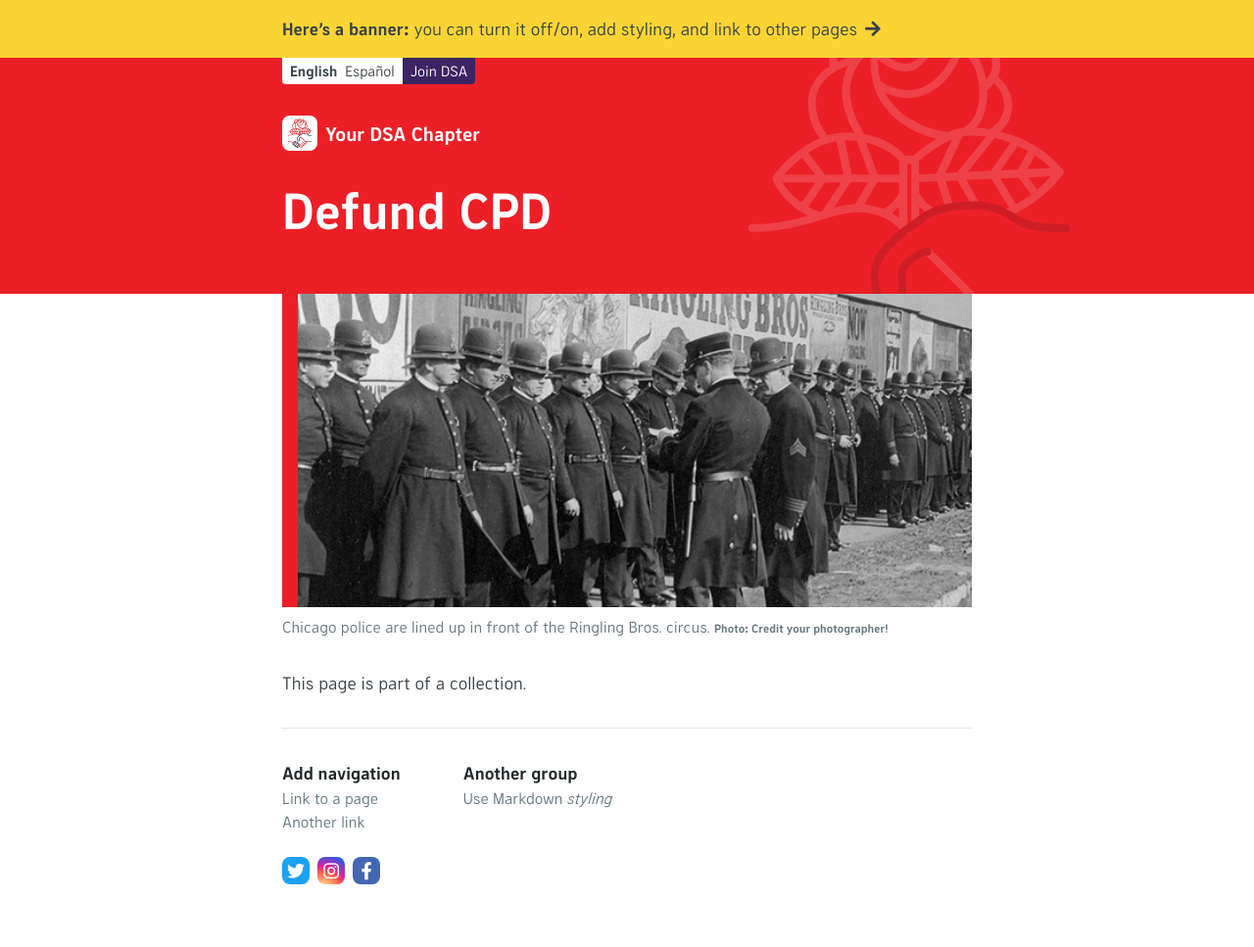
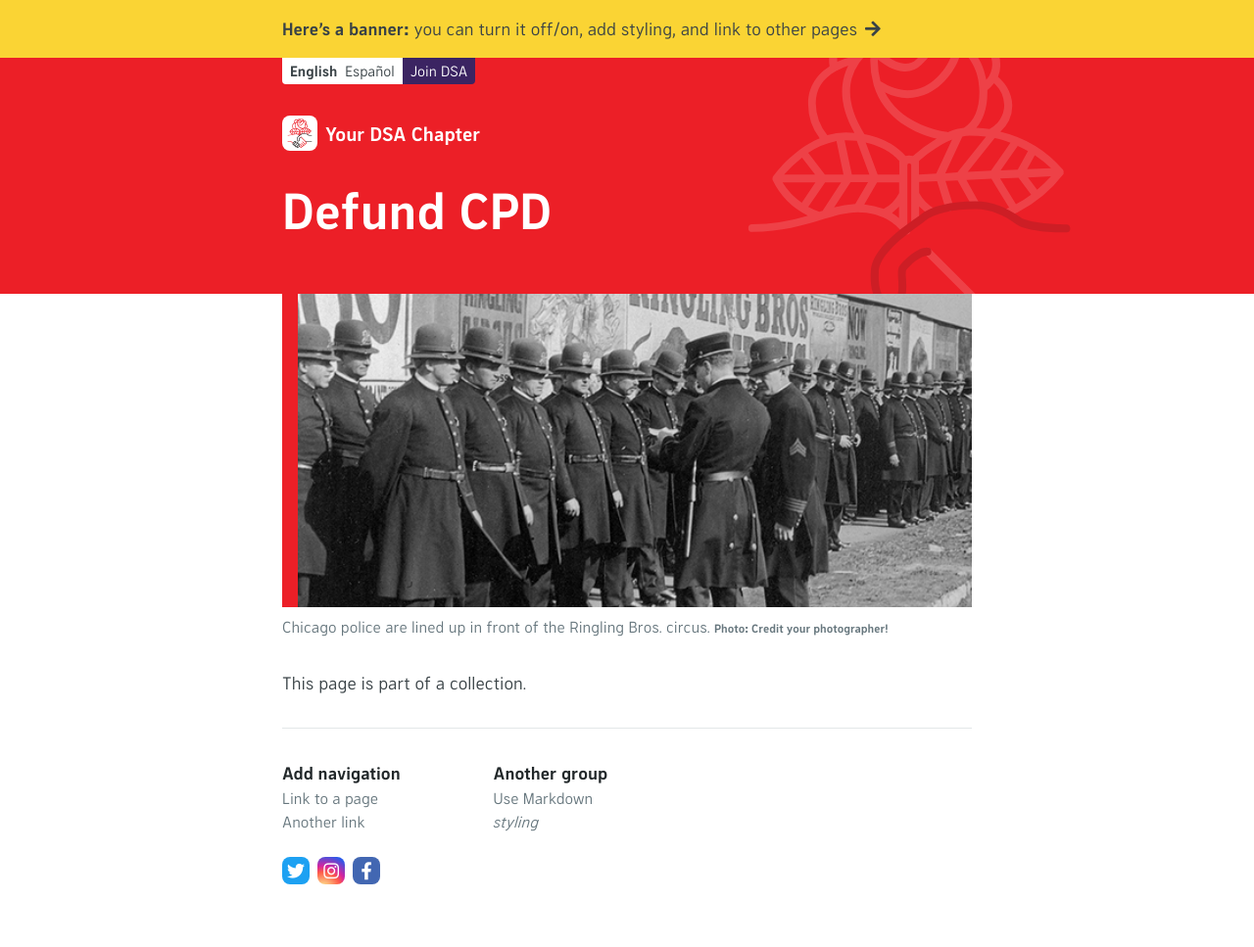
Before and after one commit to ChicagoDSA/haymarket, a Jekyll site: the page built from _tiles/en/defund-cpd.md, in a window 1280 px wide. Shown: the whole page at 98% size. Built offline with Jekyll 4.4.1, drawn with Linux system fonts in a browser that asks for light colours; nearby versions of some CDN libraries; some web fonts are replaced; library files that are not in the unit come from our copies; the repository's description, which GitHub fills in, is left out.

Commit message:
in-line block nav groups, large breakpoint is smoother

```diff
--- a/_includes/footer-nav.html
+++ b/_includes/footer-nav.html
@@ -36,7 +36,6 @@
 			</div>
 		{% endfor %}
 		{{ social }}
-		<div style="clear: both;"></div>
 	</div>
 {% elsif site.data.translations.chapter-name.[page.lang] && site.chapter.url %}
 	<div id="nav-container" class="no-nav">
--- a/_sass/jekyll-theme-haymarket.scss
+++ b/_sass/jekyll-theme-haymarket.scss
@@ -775,8 +775,10 @@ a {
 
 	#nav-container {
 		.nav-group {
-			display: table-cell;
+			display: inline-block;
 			vertical-align: top;
+			width: 30%;
+			padding-right: 4rem;
 
 			ul {
 				margin-top: 0;
@@ -795,10 +797,10 @@ a {
 			a {
 				color: $secondary-text-color;
 			}
-		}
 
-		.nav-group:nth-child(n+2) {
-			padding-left: 4rem;
+			@include medium {
+				width: 40%;
+			}
 		}
 
 		#social-container {
--- a/_sass/variables.scss
+++ b/_sass/variables.scss
@@ -5,7 +5,7 @@ $dsa-yellow: #fad434;
 $white: #fff;
 
 // Breakpoints
-$large-breakpoint: 64em !default;
+$large-breakpoint: 56em !default;
 $medium-breakpoint: 42em !default;
 $small-breakpoint: 28em !default;
 
```
